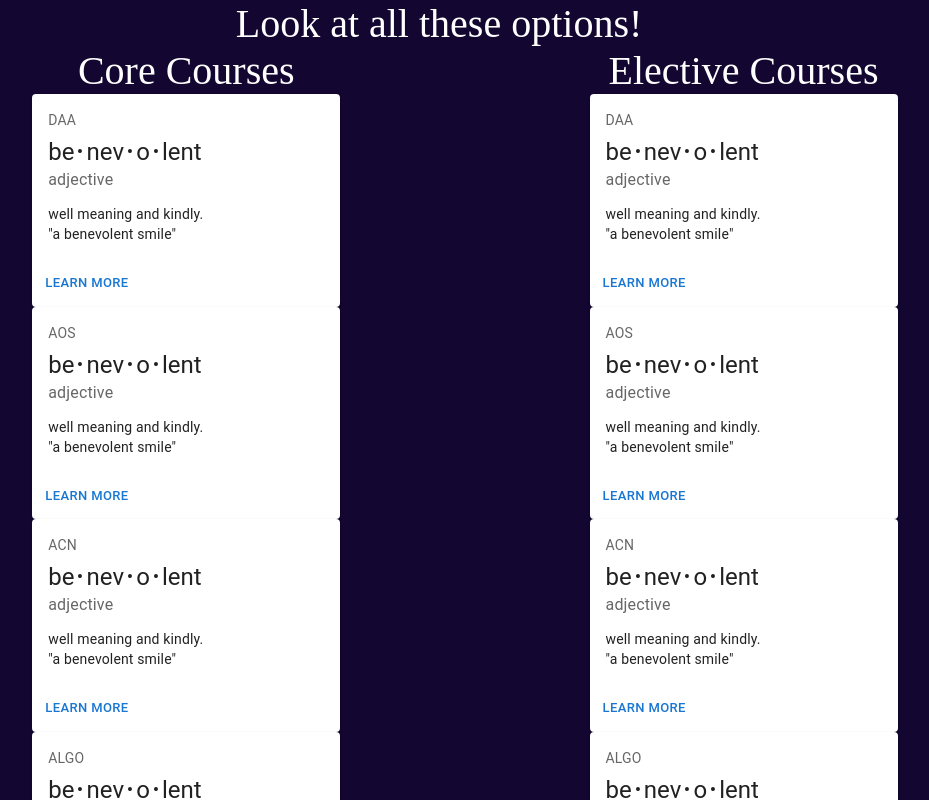
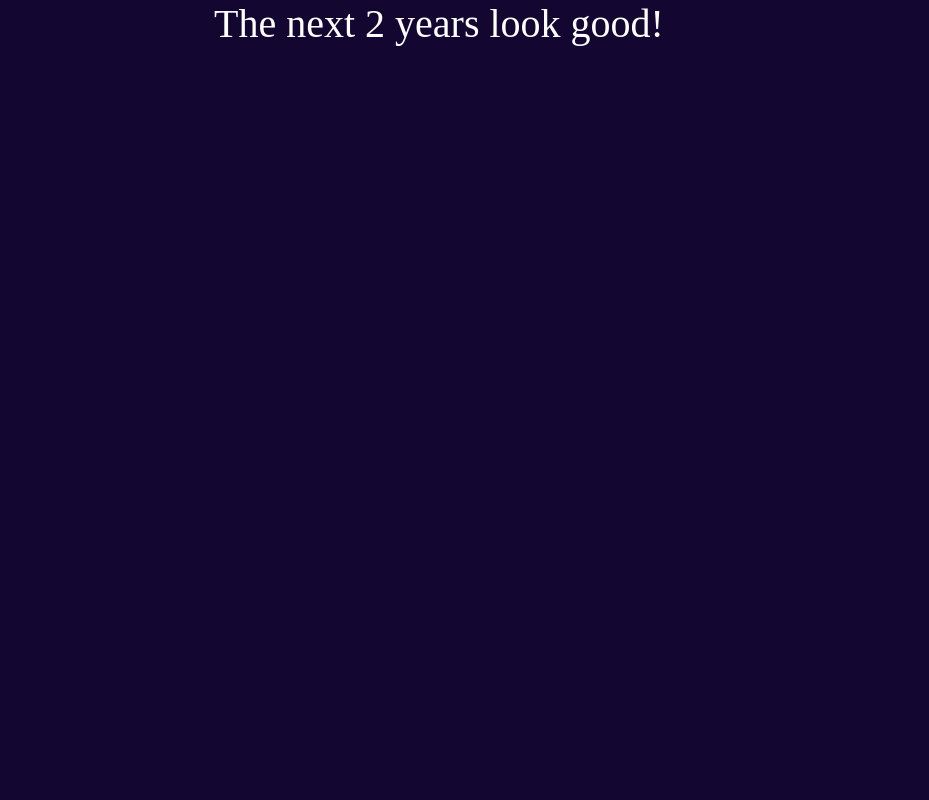
Before and after one commit to learner-pratik/hackutd-project, a React (Create React App) app in the folder frontend/: page / in a window 1280 px wide. Shown: the top 800 px of the page, without its empty margins (201-1130 px from the left). Built offline with nearby package versions, Linux system fonts and the light colour scheme.

Commit message:
small changes2

```diff
--- a/frontend/src/components/Plan.js
+++ b/frontend/src/components/Plan.js
@@ -13,7 +13,7 @@ function Plan(props) {
     const subs= [{name:"DAA"},{name:"AOS"},{name:"ACN"},{name:"ALGO"},{name:"Compiler"}];
   return (
   <React.Fragment>
-  <div className="sub-title fancy-text" >Look at all these options! </div>
+  <div className="sub-title fancy-text" >The next 2 years look good! </div>
   </React.Fragment>
   )
  }
--- a/frontend/src/index.js
+++ b/frontend/src/index.js
@@ -4,6 +4,7 @@ import './index.css';
 import App from './App';
 import reportWebVitals from './reportWebVitals';
 import Home from './components/Home';
+import Plan from './components/Plan';
 
 
 import Options from './components/Options';
@@ -12,7 +13,7 @@ const root = ReactDOM.createRoot(document.getElementById('root'));
 root.render(
   <React.StrictMode>
    <div className="main-bg">
-    <Options/>
+    <Plan/>
     </div>
   </React.StrictMode>
 );
```
